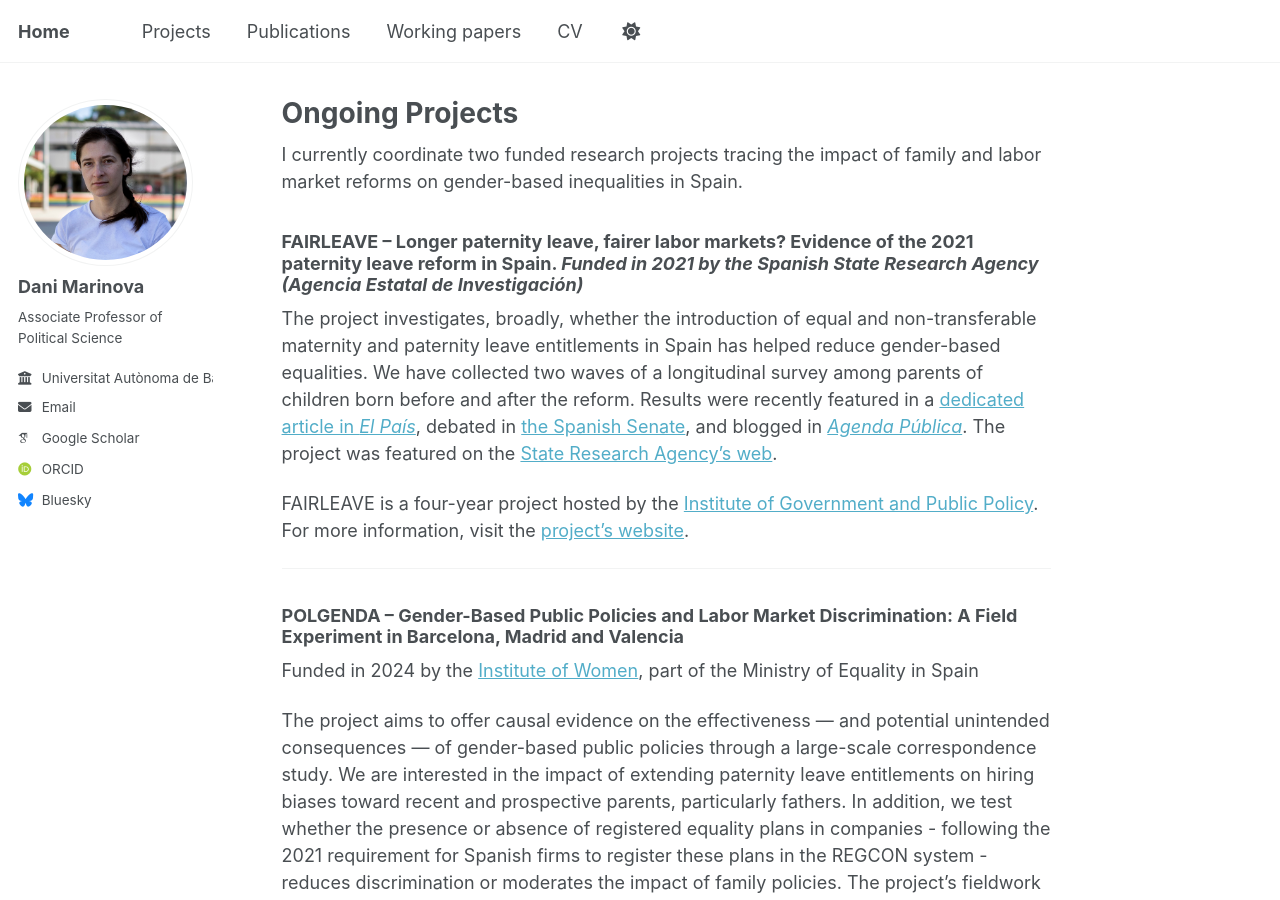
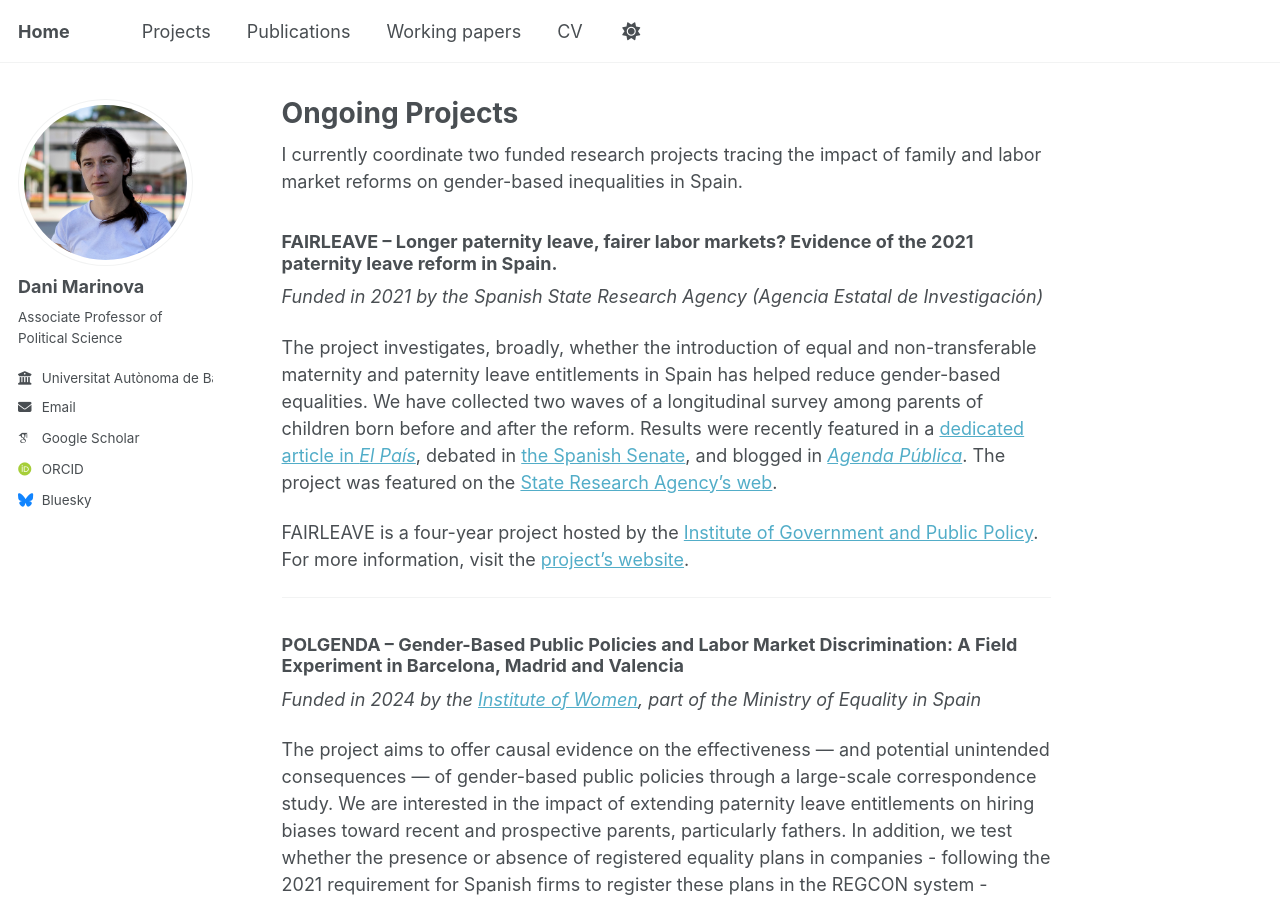
Before and after one commit to cyrila24/personal, a Jekyll site: the page built from _pages/projects.md, in a window 1280 px wide and 900 px high. Built offline with Jekyll 4.4.1, drawn with Linux system fonts in a browser that asks for light colours; some web fonts are replaced; a script that is not in the unit is left out.

```diff
--- a/_pages/projects.md
+++ b/_pages/projects.md
@@ -6,7 +6,8 @@ permalink: /projects/
 
 I currently coordinate two funded research projects tracing the impact of family and labor market reforms on gender-based inequalities in Spain.
 
-### **FAIRLEAVE – Longer paternity leave, fairer labor markets? Evidence of the 2021 paternity leave reform in Spain.**  *Funded in 2021 by the Spanish State Research Agency (Agencia Estatal de Investigación)*
+### **FAIRLEAVE – Longer paternity leave, fairer labor markets? Evidence of the 2021 paternity leave reform in Spain.**
+*Funded in 2021 by the Spanish State Research Agency (Agencia Estatal de Investigación)*
 
 The project investigates, broadly, whether the introduction of equal and non-transferable maternity and paternity leave entitlements in Spain has helped reduce gender-based equalities. We have collected two waves of a longitudinal survey among parents of children born before and after the reform. Results were recently featured in a [dedicated article in *El País*](https://elpais.com/mamas-papas/familia/2025-03-30/que-opinan-los-padres-y-madres-recientes-de-los-permisos-iguales-e-intransferibles.html), debated in [the Spanish Senate](https://www.senado.es/web/actividadparlamentaria/actualidad/video/index.html?s=15_S011030_011_01&a=264520&t=1), and blogged in [*Agenda Pública*](https://agendapublica.es/noticia/19788/permiso-paternidad-agranda-brecha-laboral-espana). The project was featured on the [State Research Agency's web](https://www.aei.gob.es/en/awarded-grants/featured-grants/proyecto-idi-2020-generacion-conocimiento-bajas-paternidad-largas).
 
@@ -15,7 +16,7 @@ FAIRLEAVE is a four-year project hosted by the [Institute of Government and Publ
 ---
 
 ### **POLGENDA – Gender-Based Public Policies and Labor Market Discrimination: A Field Experiment in Barcelona, Madrid and Valencia**
-Funded in 2024 by the [Institute of Women](https://www.inmujeres.gob.es/en/elInstituto/conocenos/home.htm), part of the Ministry of Equality in Spain
+*Funded in 2024 by the [Institute of Women](https://www.inmujeres.gob.es/en/elInstituto/conocenos/home.htm), part of the Ministry of Equality in Spain*
 
 The project aims to offer causal evidence on the effectiveness — and potential unintended consequences — of gender-based public policies through a large-scale correspondence study. We are interested in the impact of extending paternity leave entitlements on hiring biases toward recent and prospective parents, particularly fathers. In addition, we test whether the presence or absence of registered equality plans in companies - following the 2021 requirement for Spanish firms to register these plans in the REGCON system - reduces discrimination or moderates the impact of family policies. The project's fieldwork is pending. Stay tuned!
 
```
